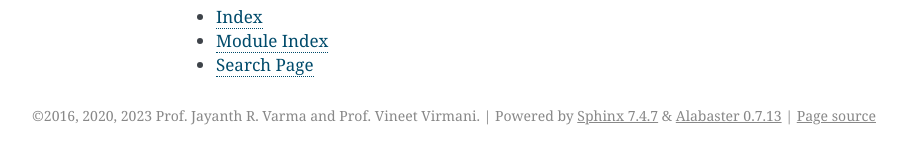
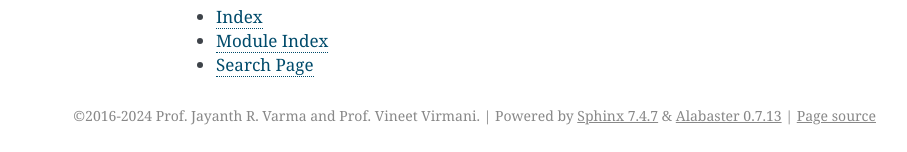
Before and after one commit to jrvarma/option_combos, a Sphinx documentation site: the page built from docs/index.md, in a window 1280 px wide and 900 px high, scrolled down 2279 px. Shown: the part 745-897 px from the top of the window, without its empty margins (234-1141 px from the left). Built offline with Sphinx 7.4.7, drawn with Linux system fonts in a browser that asks for light colours; some of the changed lines change nothing that is shown.

Commit message:
minor fix in docs retaining version as 0.9.3

````diff
--- a/docs/conf.py
+++ b/docs/conf.py
@@ -18,7 +18,7 @@
 # -- Project information -----------------------------------------------------
 
 project = 'option_combos'
-copyright = '2016, 2020, 2023 Prof. Jayanth R. Varma and Prof. Vineet Virmani'
+copyright = '2016-2024 Prof. Jayanth R. Varma and Prof. Vineet Virmani'
 author = 'Prof. Jayanth R. Varma and Prof. Vineet Virmani'
 
 
@@ -30,10 +30,19 @@
 extensions = [
     'sphinx.ext.autodoc',
     'sphinx.ext.napoleon',
-    'm2r2',  # https://github.com/CrossNox/m2r2
+    # 'sphinx_mdinclude',
+    'myst_parser',
 ]
 
-source_suffix = ['.rst', '.md']  # https://github.com/CrossNox/m2r2
+myst_heading_anchors = 2
+
+source_suffix = {
+    '.rst': 'restructuredtext',
+    '.txt': 'markdown',
+    '.md': 'markdown',
+}
+
+# source_suffix = ['.rst', '.md']  # https://github.com/CrossNox/m2r2
 
 master_doc = 'index'
 
--- a/docs/index.rst
+++ b/docs/index.md
@@ -1,8 +1,11 @@
-.. contents:: Table of Contents
-   :depth: 2
+```{contents} Table of Contents
+:depth: 2
+```
 
-.. mdinclude:: ../README.md
+```{include} ../README.md
+```
 
+```{eval-rst}
 
 Basic Black Scholes
 ===================
@@ -58,3 +61,5 @@
 * :ref:`genindex`
 * :ref:`modindex`
 * :ref:`search`
+
+```
--- a/docs/requirements.txt
+++ b/docs/requirements.txt
@@ -1,5 +1,4 @@
-docutils>=0.18.1,<0.21
-m2r2
+myst-parser
 numpy
 scipy
 pandas
````
